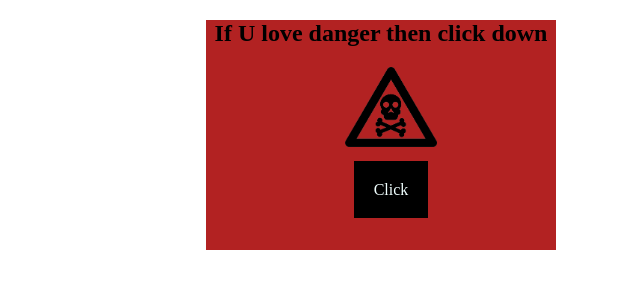
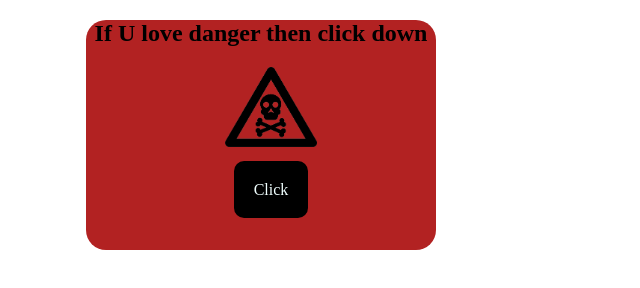
Before and after one commit to israthasan1/nirjhora420, a plain HTML site: page index.html in a window 1280 px wide. Shown: the whole page, without its empty margins (2-642 px from the left). Drawn offline with Linux system fonts and the light colour scheme.

Commit message:
first commit

```diff
--- a/index.html
+++ b/index.html
@@ -19,13 +19,16 @@
         text-decoration: none;
         padding: 20px;
         margin-left: 20px;
+        border-radius: 10px;
+
     }
     #hanna3{
         text-align: center;
         background-color: firebrick;
         height: 230px;
         width: 350px;
-        margin-left: 200PX;
+        margin-left: 80PX;
+        border-radius: 20px;
     }
     </style>
 </head>
```
Also changed, not shown: second.html (+1 -1 lines).
